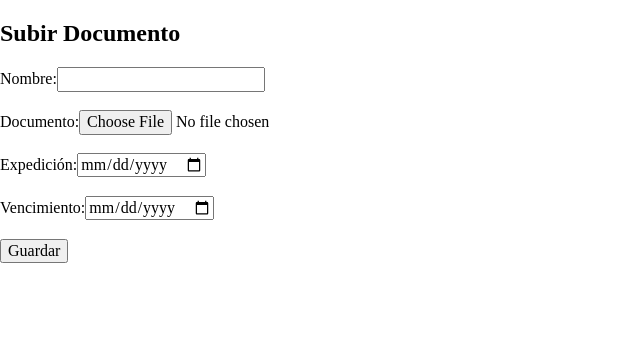
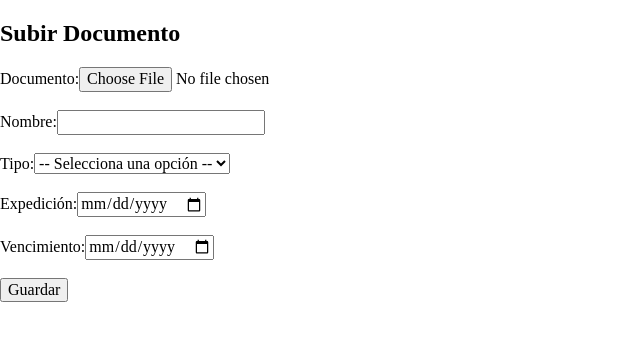
Before and after one commit to cesar-a-delacruz/ordoc, a React (Vite) app: page /upload in a window 1280 px wide. Shown: the top 340 px of the page, without its empty margins (0-640 px from the left). Built offline with nearby package versions, Linux system fonts and the light colour scheme; no server answers.

Commit message:
feat: añadir select de tipo de documento

```diff
--- a/src/pages/Upload.jsx
+++ b/src/pages/Upload.jsx
@@ -3,6 +3,7 @@ import client from "../supabase/client";
 
 function Upload() {
   const [name, setName] = useState("");
+  const [type, setType] = useState("");
   const [expedition, setExpedition] = useState("");
   const [expiration, setExpiration] = useState("");
 
@@ -10,12 +11,14 @@ function Upload() {
     e.preventDefault();
     const user = (await client.auth.getUser()).data.user;
     const file = document.getElementById("file").files[0];
-    const fileBucketPath = `${user.id.toString()}/${name.replaceAll(" ", "-")}
-      .${file.name.substring(file.name.lastIndexOf(".") + 1).toLowerCase()}`;
+    const fileBucketPath =
+      `${user.id.toString()}/${name.replaceAll(" ", "-")}` +
+      file.name.substring(file.name.lastIndexOf(".") + 1).toLowerCase();
 
     await client.storage.from("documents").upload(fileBucketPath, file);
     await client.from("documents").insert({
       name: name,
+      type: type,
       expedition: expedition,
       expiration: expiration,
       url: client.storage.from("documents").getPublicUrl(fileBucketPath).data
@@ -27,6 +30,10 @@ function Upload() {
     <div>
       <h2>Subir Documento</h2>
       <form onSubmit={handleSubmit}>
+        <label htmlFor="file">Documento:</label>
+        <input type="file" id="file" required accept=".jpg,.png,.pdf," />
+        <br />
+        <br />
         <label htmlFor="name">Nombre:</label>
         <input
           type="text"
@@ -37,8 +44,16 @@ function Upload() {
         />
         <br />
         <br />
-        <label htmlFor="file">Documento:</label>
-        <input type="file" id="file" required accept=".jpg,.png,.pdf," />
+        <label htmlFor="type">Tipo:</label>
+        <select id="type" onChange={(e) => setType(e.target.value)}>
+          <option value="">-- Selecciona una opción --</option>
+          <option value="Certificado">Certificado</option>
+          <option value="Licencia">Licencia</option>
+          <option value="Identificación">Identificación</option>
+          <option value="Contrato">Contrato</option>
+          <option value="Factura">Factura</option>
+          <option value="Otro">Otro</option>
+        </select>
         <br />
         <br />
         <label htmlFor="expedition">Expedición:</label>
```
